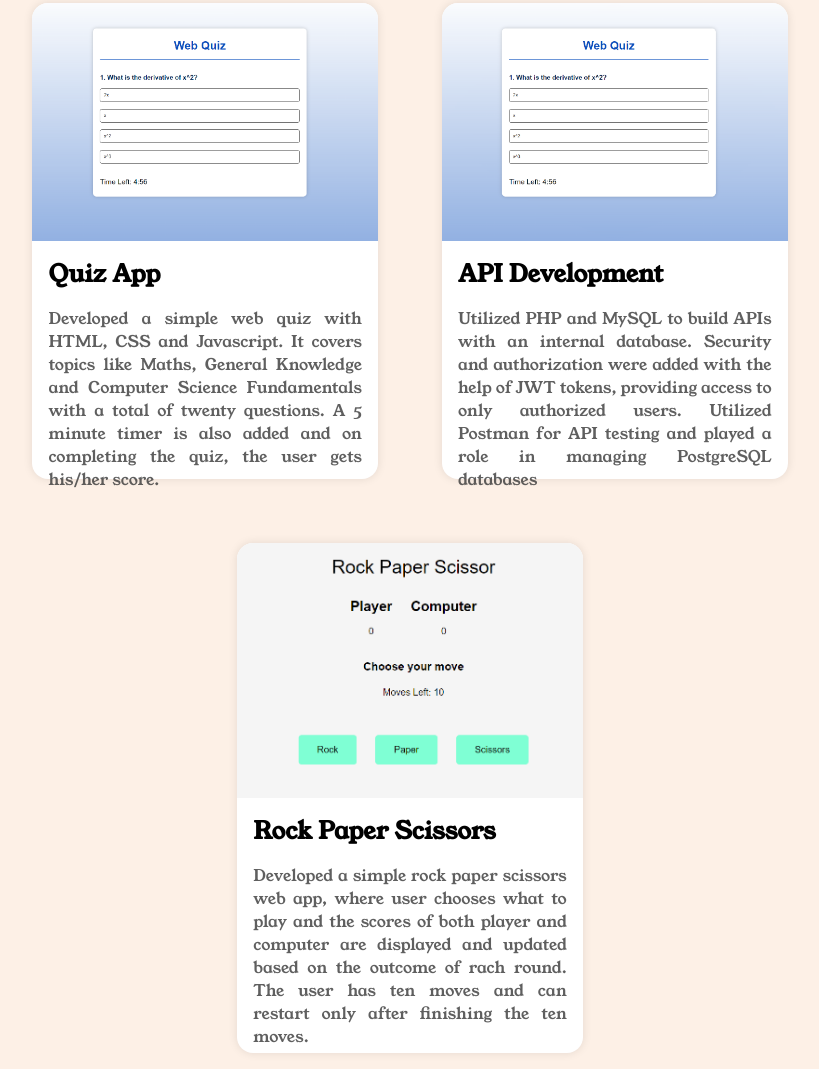
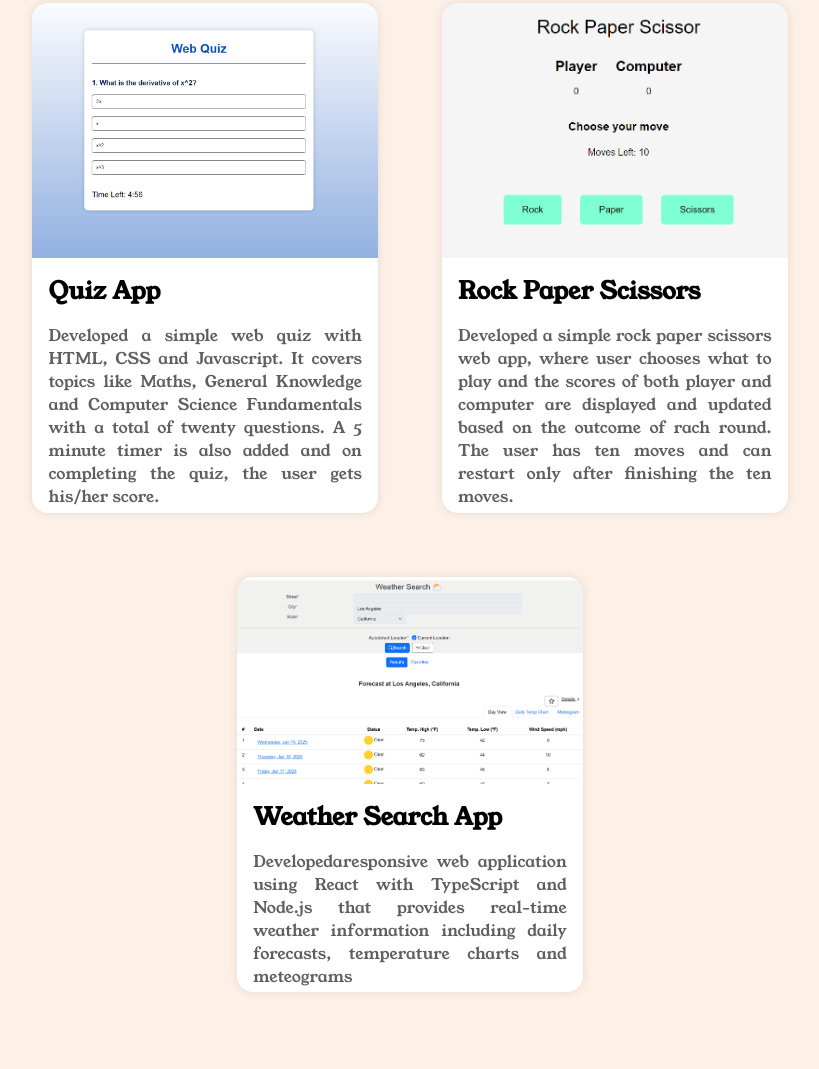
Before and after one commit to Mihika-Tech/portfolio_MD, a plain HTML site: page index.html in a window 1280 px wide. Shown: the part 2723-3792 px from the top of the page, without its empty margins (230-1049 px from the left). Drawn offline with Linux system fonts and the light colour scheme.

Commit message:
initial commit

```diff
--- a/index.html
+++ b/index.html
@@ -177,15 +177,6 @@
                 </div>
                 <div class="project-item">
                     <div class="project-image">
-                        <img src="./assets/Quiz.png" alt="Project 2">
-                    </div>
-                    <div class="project-details">
-                        <h2>API Development</h2>
-                        <p>Utilized PHP and MySQL to build APIs with an internal database. Security and authorization were added with the help of JWT tokens, providing access to only authorized users. Utilized Postman for API testing and played a role in managing PostgreSQL databases</p>
-                    </div>
-                </div>
-                <div class="project-item">
-                    <div class="project-image">
                         <img src="./assets/RPS.png" onclick="window.open('https://mihika-tech.github.io/Rock_Paper_Scissors/', '_blank')" alt="Project 3">
                     </div>
                     <div class="project-details">
@@ -194,6 +185,16 @@
                             of both player and computer are displayed and updated based on the outcome of rach round. The user has ten
                             moves and can restart only after finishing the ten moves.
                         </p>
+                    </div>
+                </div>
+                <div class="project-item">
+                    <div class="project-image">
+                        <img src="./assets/WeatherApp.png" onclick="window.open('https://assignment3-441722.wl.r.appspot.com/', '_blank')" alt="Project 2">
+                    </div>
+                    <div class="project-details">
+                        <h2>Weather Search App</h2>
+                        <p>Developedaresponsive web application using React with TypeScript and Node.js that provides real-time weather information
+                            including daily forecasts, temperature charts and meteograms</p>
                     </div>
                 </div>
             </div>
```
Also changed, not shown: assets/WeatherApp.png (added).
